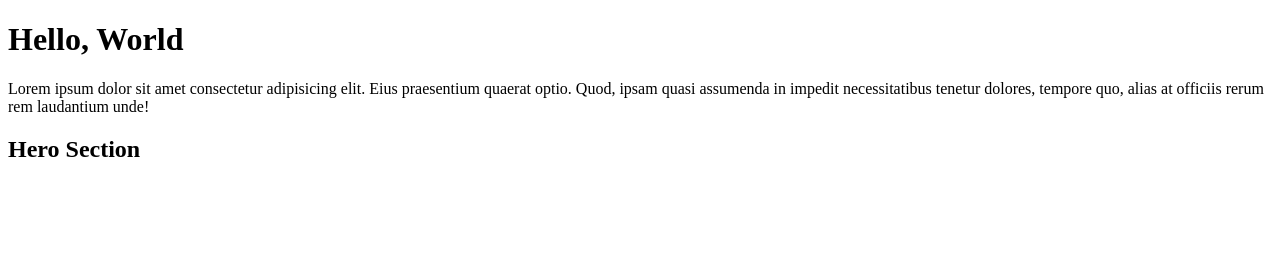
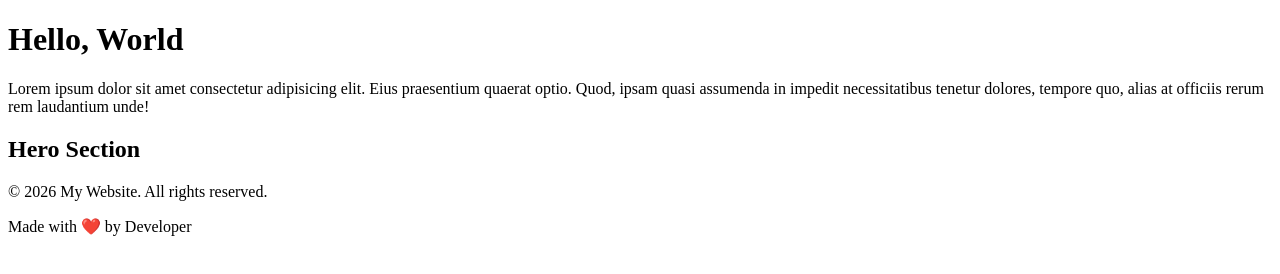
Before and after one commit to Hammad-000/dummy-project, a plain HTML site: page index.html in a window 1280 px wide. Drawn offline with Linux system fonts and the light colour scheme.

Commit message:
add footer

```diff
--- a/index.html
+++ b/index.html
@@ -16,6 +16,12 @@
     <section id="hero">
         <h1>Hero Section</h1>
     </section>
+
+    <footer>
+    <p>&copy; 2026 My Website. All rights reserved.</p>
+    <p>Made with ❤️ by Developer</p>
+   </footer>
+
 </body>
 
 </html>
```
